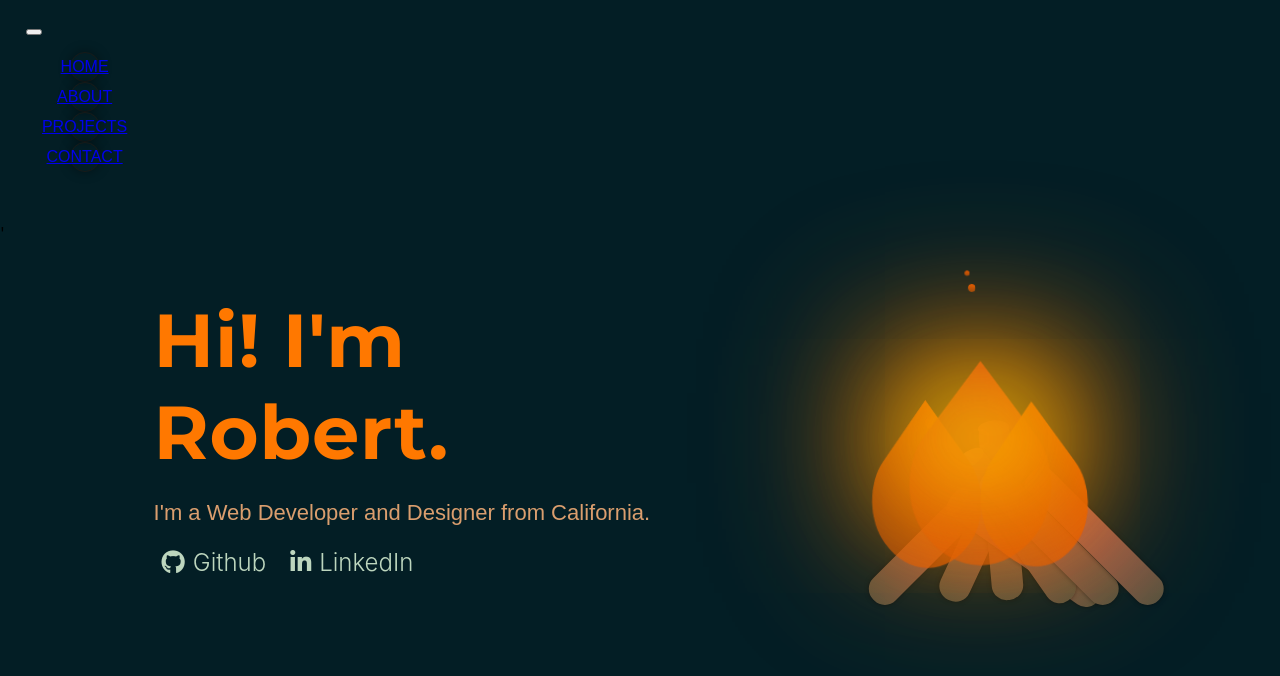
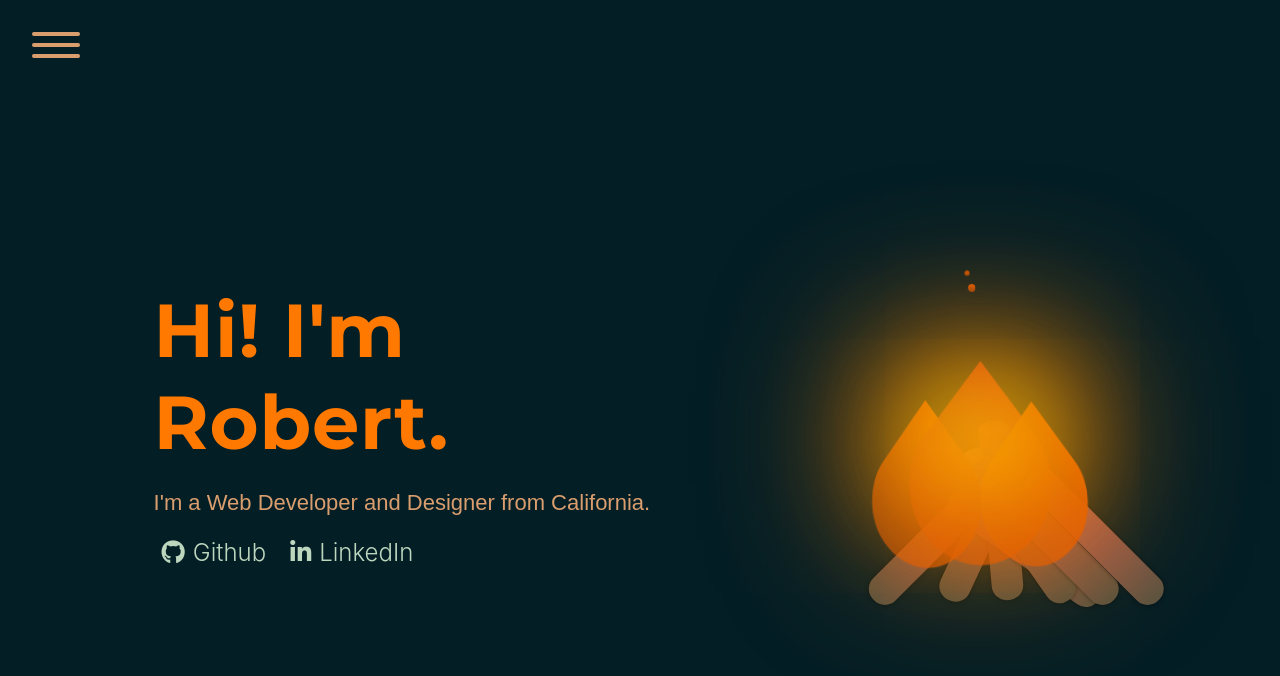
Before and after one commit to rschm007/portfolio_v3, a React (Create React App) app: page / in a window 1280 px wide. Shown: the top 676 px of the page. Built offline with nearby package versions, Linux system fonts and the light colour scheme.

Commit message:
navigation button animation

```diff
--- a/src/components/Navigation/Burger/index.js
+++ /dev/null
@@ -1,13 +0,0 @@
-const Burger = ({ open, setOpen }) => {
-    return (
-      <button
-        className={`menuButton`}
-        open={open}
-        onClick={() => setOpen(!open)}
-      >
-        <span />
-      </button>
-    );
-  };
-
-  export default Burger;
--- a/src/components/Navigation/Menu/index.js
+++ /dev/null
@@ -1,24 +0,0 @@
-const Menu = ({ open, setOpen }) => {
-    return (
-      <div
-        className={`text-white -mt-16 mb-0 h-screen text-5xl font-bold flex items-center justify-center ${open}`}
-      >
-        <ul>
-          <a href="#welcome" >
-            <li className="nav_button" onClick={() => setOpen(!open)} >HOME</li>
-          </a>
-          <a href="#about" >
-            <li className="nav_button" onClick={() => setOpen(!open)} >ABOUT</li>
-          </a>
-          <a href="#projects" >
-            <li className="nav_button" onClick={() => setOpen(!open)} >PROJECTS</li>
-          </a>
-          <a href="#contact" >
-            <li className="nav_button" onClick={() => setOpen(!open)} >CONTACT</li>
-          </a>
-        </ul>
-      </div>
-    );
-  };
-
-  export default Menu;
--- a/src/components/Navigation/index.js
+++ b/src/components/Navigation/index.js
@@ -1,18 +1,21 @@
-import { useState } from 'react';
-import Burger from "./Burger";
-import Menu from "./Menu";
-import Wrapper from '../Wrapper';
+import { useState } from "react";
+
+import Wrapper from "../Wrapper";
 
 const Navigation = (props) => {
   const [open, setOpen] = useState(false);
 
   return (
     <nav>
-            <Wrapper class="navigation">
-                <Wrapper className="navigation_content">
-                    <Burger className="menu_button" open={open} setOpen={setOpen} />
-                    <Menu className="menu_button" open={open} setOpen={setOpen} />
-                </Wrapper>
+      <Wrapper class={`navigation ${open}`}>
+        <div className={`nav_button ${open}`} onClick={() => setOpen(!open)}>
+          <span />
+          <span />
+          <span />
+          <span />
+          <span />
+          <span />
+        </div>
       </Wrapper>
     </nav>
   );
--- a/src/pages/Main/index.js
+++ b/src/pages/Main/index.js
@@ -8,7 +8,7 @@ import LinkButton from '../../components/LinkButton';
 const Main = (props) => {
     return (
         <Wrapper class="background background_1">
-            <Navigation />'
+            <Navigation />
 
             <Header tag="h1" content="Hi! I'm Robert." class="header_main__hero">
                 <Subtitle tag="p" content="I'm a Web Developer and Designer from California." class="header_main__subtitle" />
--- a/src/styles/_mixins.scss
+++ b/src/styles/_mixins.scss
@@ -98,6 +98,8 @@
 @mixin transform($property) {
   -webkit-transform: $property;
   -ms-transform: $property;
+  -o-transform: $property;
+  -moz-transform: $property;
   transform: $property;
 }
 
@@ -122,11 +124,11 @@
 
 // filters, masks
 @mixin mask-image($parameter) {
-    -webkit-mask-image: $parameter;
-    mask-image: $parameter;
+  -webkit-mask-image: $parameter;
+  mask-image: $parameter;
 }
 
 @mixin filter($parameter) {
-    -webkit-filter: $parameter;
-    filter: $parameter;
+  -webkit-filter: $parameter;
+  filter: $parameter;
 }
--- a/src/styles/components/navigation.scss
+++ b/src/styles/components/navigation.scss
@@ -1,55 +1,89 @@
 @import "../imports";
 
 nav {
+  display: block;
   position: absolute;
-    top: 1rem;
-    right: 0;
+  top: 2rem;
+  left: 2rem;
+  z-index: 10;
 
   .navigation {
-        @include flex(row);
-        position: fixed;
-        left: 0;
-        margin-left: 2vw;
+    .nav_button {
+      @include width-height($width: 3rem, $height: 3.5rem);
+      position: relative;
+      @include transform(rotate(0deg));
+      @include transition($time-in: 0.5s);
+      cursor: pointer;
 
-        .nav_button {
-            @include width-height(28px, 28px);
-            @include transition;
-            @include transform(scale(1));
-            @include box-shadow;
-            border: 1px solid $offBlack;
-            display: flex;
-            align-items: center;
-            justify-content: center;
-            border-radius: 100%;
-            margin: 0 4px;
+      span {
+        @include width-height($width: 50%, $height: 0.25rem);
+        display: block;
+        position: absolute;
+        background-color: $peru;
+        opacity: 1;
+        @include transform(rotate(0deg));
+        @include transition($time-in: 0.25s);
 
-            &:hover {
-                @include transform(scale(1.2));
-                @include box-shadow($color: $moonSilver);
-                margin: 0 6px;
+        &:nth-child(even) {
+          left: 50%;
+          border-radius: 0 0.25rem 0.25rem 0;
         }
 
-            a {
-                @include width-height($height: 85%);
-                > i {
-                    @include font($color: $offBlack, $size: 15px);
+        &:nth-child(odd) {
+          left: 0;
+          border-radius: 0.25rem 0 0 0.25rem;
+        }
+
+        &:nth-child(1),
+        &:nth-child(2) {
+          top: 0;
+        }
+        &:nth-child(3),
+        &:nth-child(4) {
+          top: 0.7rem;
+        }
+        &:nth-child(5),
+        &:nth-child(6) {
+          top: 1.4rem;
         }
       }
 
-            &.home {
-                background-color: $peru;
+      &.true {
+        span {
+          &:nth-child(1),
+          &:nth-child(6) {
+            @include transform(rotate(45deg));
           }
-            &.about {
-                background-color: $maroon;
-
+          &:nth-child(2),
+          &:nth-child(5) {
+            @include transform(rotate(-45deg));
           }
-            &.portfolio {
-                background-color: $lightGreen;
-
+          &:nth-child(1) {
+            left: 5px;
+            top: 7px;
           }
-            &.contact {
-                background-color: $darkOliveGreen;
+          &:nth-child(2) {
+            left: calc(50% - 5px);
+            top: 7px;
+          }
+          &:nth-child(3) {
+            left: -50%;
+            opacity: 0;
+          }
+          &:nth-child(4) {
+            left: 100%;
+            opacity: 0;
+          }
+          &:nth-child(5) {
+            left: 5px;
+            top: 22px;
+          }
+          &:nth-child(6) {
+            left: calc(50% - 5px);
+            opacity: 29px;
           }
         }
       }
     }
+  }
+}
```
Lines whose indentation alone changed are shown as unchanged.
